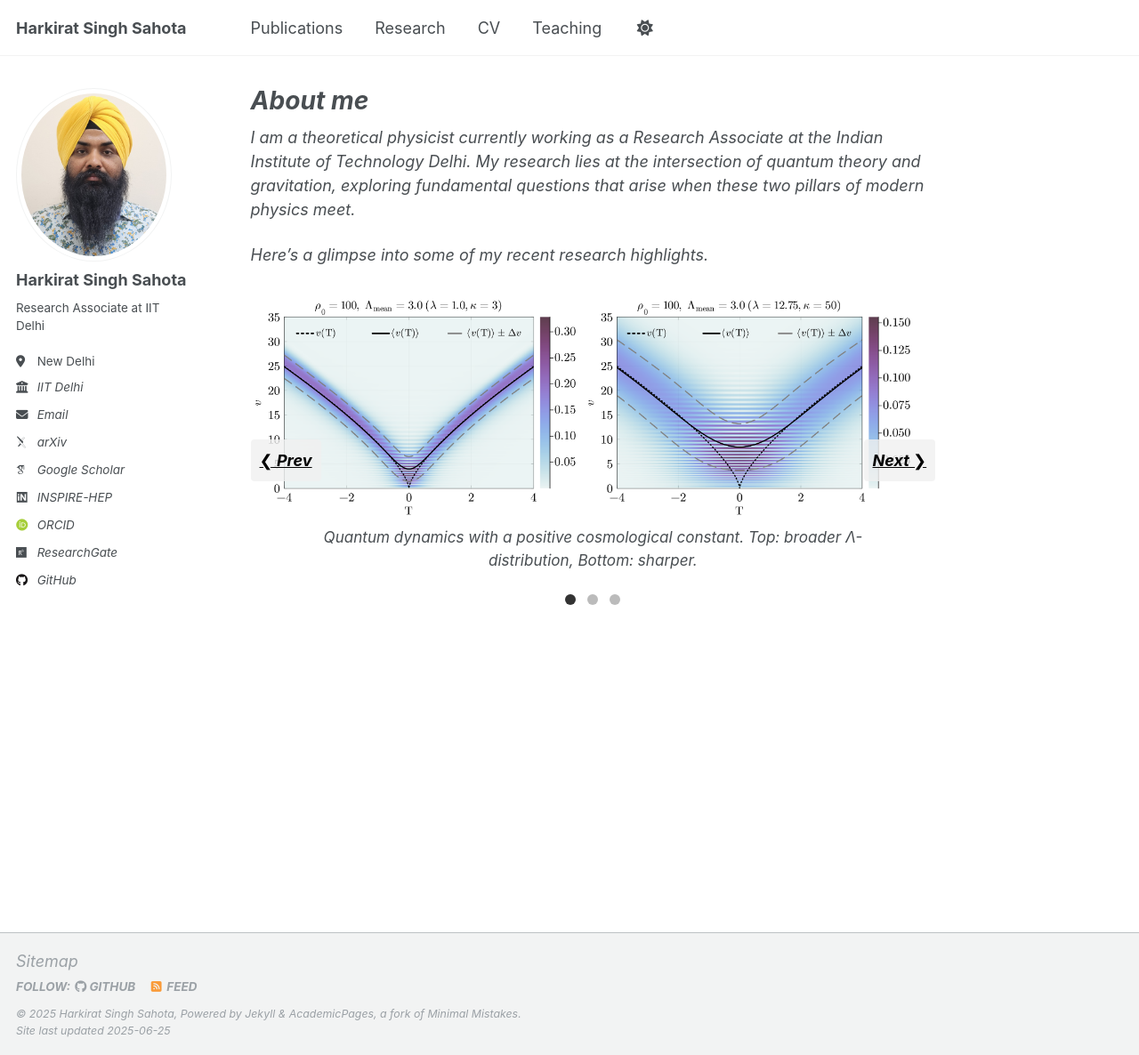
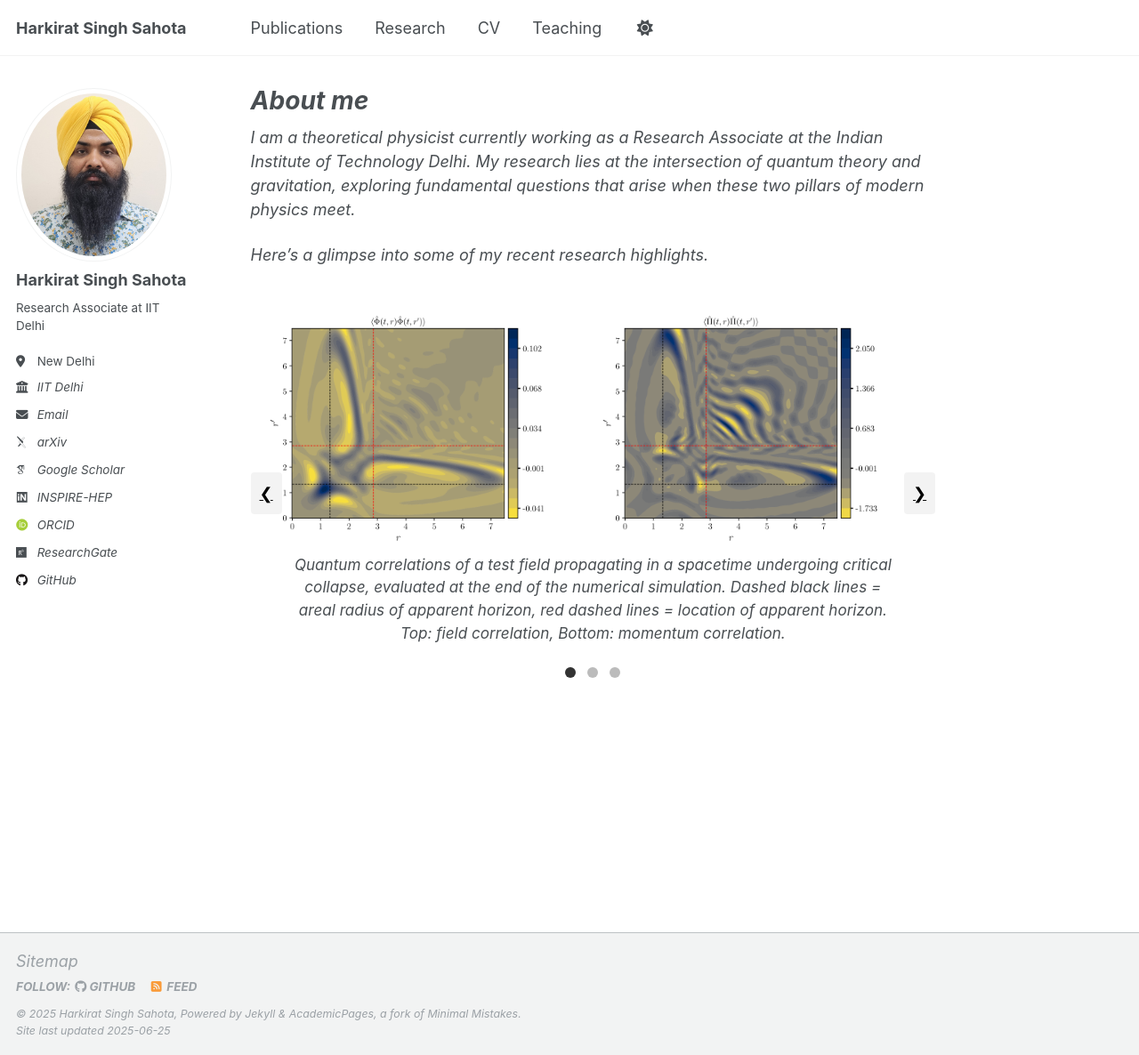
Before and after one commit to harkiratss/harkiratss.github.io, a Jekyll site: the page built from _pages/about.md, in a window 1280 px wide and 1186 px high. Shown: the whole window at 89% size. Built offline with Jekyll 4.4.1, drawn with Linux system fonts in a browser that asks for light colours; some web fonts are replaced.

Commit message:
Update about.md

```diff
--- a/_pages/about.md
+++ b/_pages/about.md
@@ -88,38 +88,39 @@ Here’s a glimpse into some of my recent research highlights.
 
 <div class="slideshow-container" id="slideshow">
 
+  <div class="slide">
+    <div class="slide-images">
+      <img src="/images/contour_plot_A=5.0.png" alt="Field Correlation" />
+      <img src="/images/contour_plot_A=5.0_m.png" alt="Momentum Correlation" />
+    </div>
+    <div class="caption">
+      Quantum correlations of a test field propagating in a spacetime undergoing critical collapse, evaluated at the end of the numerical simulation. Dashed black lines = areal radius of apparent horizon, red dashed lines = location of apparent horizon. Top: field correlation, Bottom: momentum correlation.
+    </div>
+  </div>
+
   <div class="slide" style="display: flex;">
     <div class="slide-images">
       <img src="/images/QC1.png" alt="QC1" />
       <img src="/images/QC2.png" alt="QC2" />
     </div>
     <div class="caption">
-      Quantum dynamics with a positive cosmological constant. Top: broader Λ-distribution, Bottom: sharper.
+      The quantum dynamics of the FLRW universe with dust and a positive cosmological constant depicting quantum. Heatmap shows the probability distribution associated with the wave packet; solid black curve = expectation value of volume, dotted = classical trajectory, dashed = uncertainty region. Top: broader Λ-distribution, Bottom: sharper Λ-distribution.
     </div>
   </div>
 
-  <div class="slide">
-    <div class="slide-images">
-      <img src="/images/QC3.png" alt="QC3" />
-      <img src="/images/QC4.png" alt="QC4" />
-    </div>
-    <div class="caption">
-      Negative Λ dynamics showing cyclic evolution. Top: coherent, Bottom: sharper Gaussian wave packet.
-    </div>
-  </div>
+<!-- This section describes my research projects in quantum gravity -->
+<!--  <div class="slide"> -->
+<!--    <div class="slide-images"> -->
+<!--      <img src="/images/QC3.png" alt="QC3" /> -->
+<!--      <img src="/images/QC4.png" alt="QC4" /> -->
+<!--    </div> -->
+<!--    <div class="caption"> -->
+<!--      Negative Λ dynamics showing cyclic evolution. Top: coherent, Bottom: sharper Gaussian wave packet. -->
+<!--    </div> -->
+<!--  </div> -->
 
-  <div class="slide">
-    <div class="slide-images">
-      <img src="/images/contour_plot_A=5.0.png" alt="Field Correlation" />
-      <img src="/images/contour_plot_A=5.0_m.png" alt="Momentum Correlation" />
-    </div>
-    <div class="caption">
-      Quantum correlations during gravitational collapse. Field vs momentum correlations.
-    </div>
-  </div>
-
-  <a class="prev" onclick="plusSlides(-1)">❮ Prev</a>
-  <a class="next" onclick="plusSlides(1)">Next ❯</a>
+  <a class="prev" onclick="plusSlides(-1)">❮ </a>
+  <a class="next" onclick="plusSlides(1)"> ❯</a>
 
   <div class="dots">
     <span class="dot" onclick="currentSlide(0)"></span>
```
